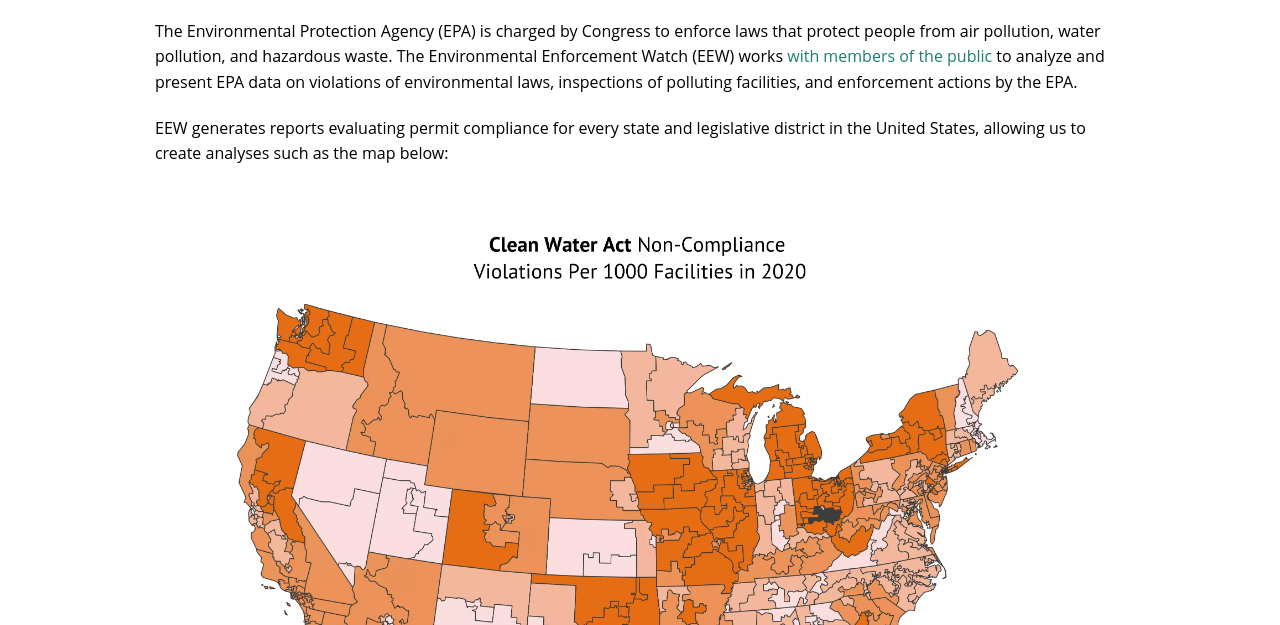
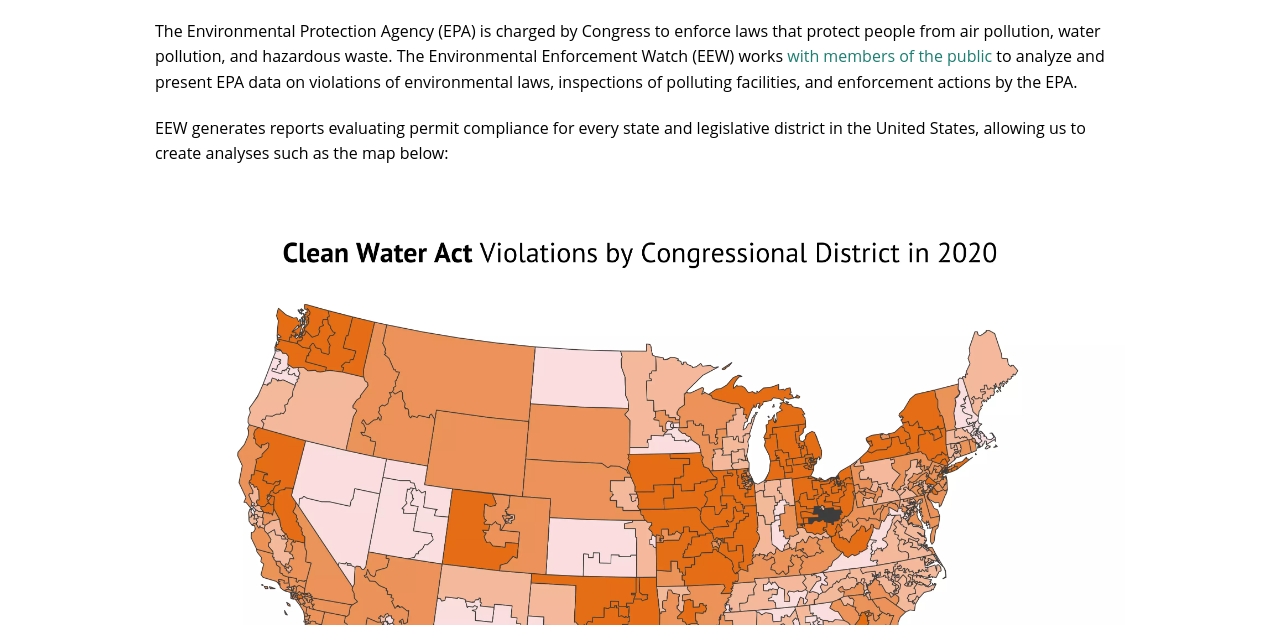
Before and after one commit to edgi-govdata-archiving/EEW-Website, a Gatsby site: page / in a window 1280 px wide. Shown: the part 175-800 px from the top of the page. Built offline with nearby package versions, Linux system fonts and the light colour scheme; Gatsby itself is replaced by a stand-in of ours.

Commit message:
updates image files to webp

```diff
--- a/src/pages/index.mdx
+++ b/src/pages/index.mdx
@@ -1,5 +1,5 @@
 import Layout from '../components/Layout'
-import Map from "../images/2020-clean-water-act-map.webp"
+import Map from "../images/eew_2020_cds_CWA.webp"
 import { Link } from 'gatsby'
 
 <Layout pageTitle="Home" activeHeaderLink="Home">
@@ -10,7 +10,7 @@
 
 EEW generates reports evaluating permit compliance for every state and legislative district in the United States, allowing us to create analyses such as the map below:
 
-<Link to="/data/congress"><img src={Map} alt='Map of Clean Water Act Noncompliance by Legislative District' height="685" width="970"/></Link>
+<Link to="/data/congress"><img src={Map} alt='Map of 2020 Clean Water Act Violations by Legislative District' height="685" width="970"/></Link>
 
 <Link to='/data/congress' className='button' rel='noreferrer noopener'>Show me the reports</Link>
 
```
Also changed, not shown: src/images/2020-clean-water-act-map.webp (deleted), src/images/eew_2020_cds_CWA.png (deleted), src/images/eew_2020_cds_CWA.webp (added), src/images/eew_2020_states_CAA.png (deleted), src/images/eew_2020_states_CAA.webp (added).
